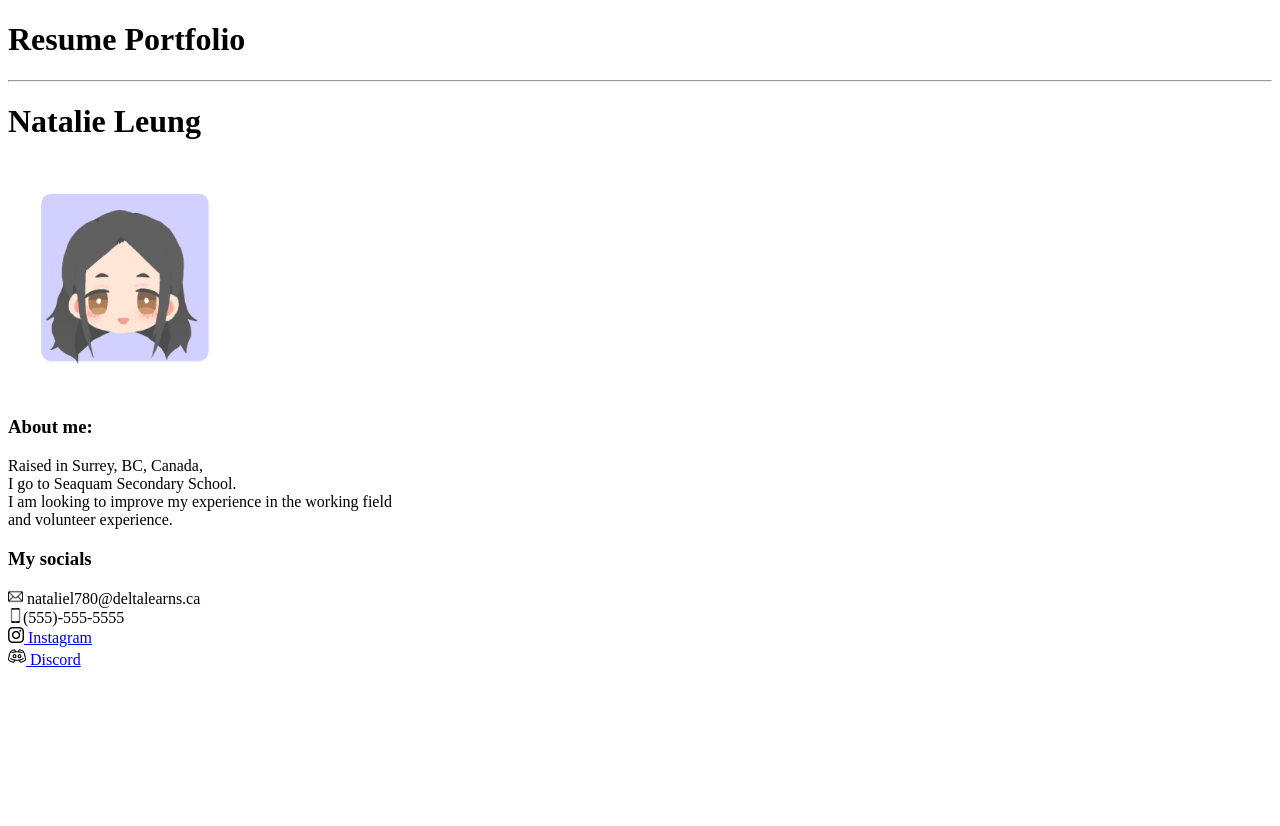
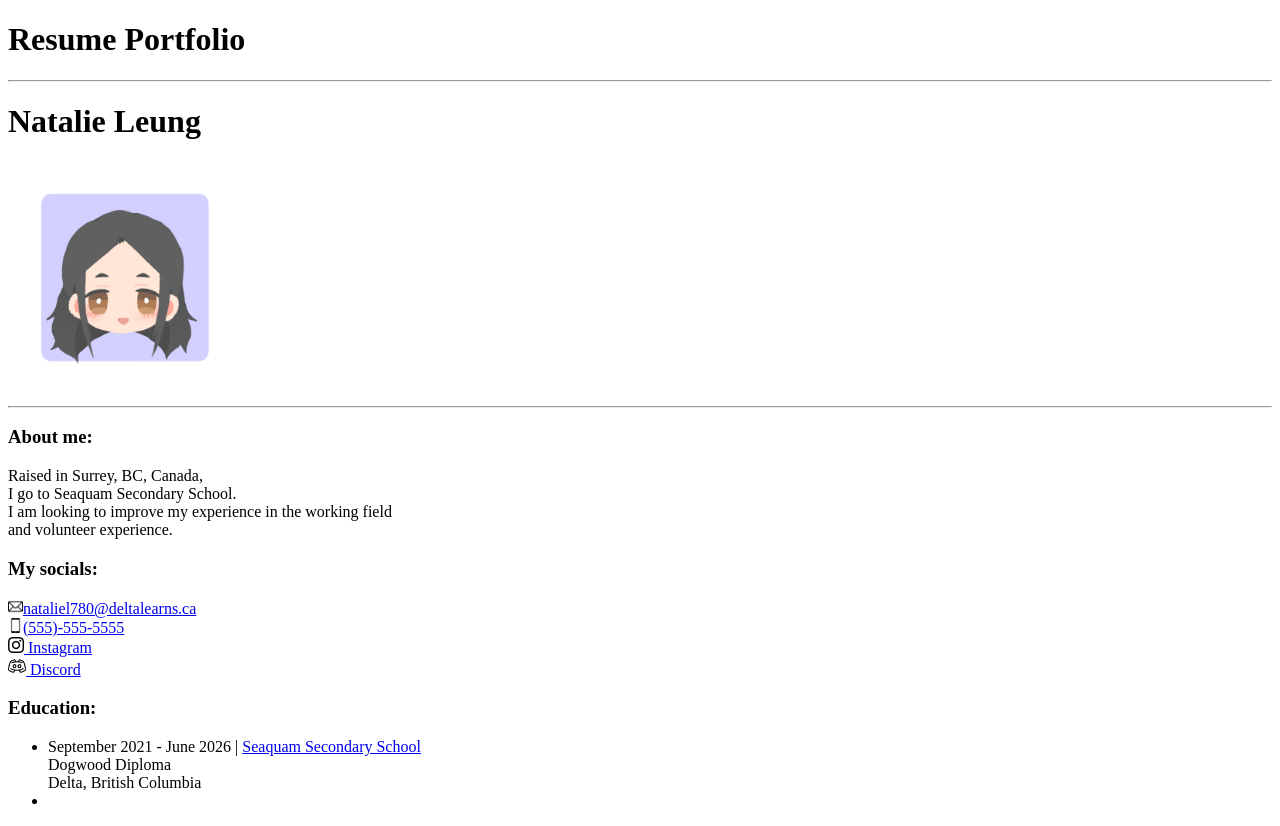
Before and after one commit to NatatalieL/resume, a plain HTML site: page index.html in a window 1280 px wide. Before the commit the page ends 800 px from the top, so only its background shows below. Drawn offline with Linux system fonts and the light colour scheme.

Commit message:
Add resume content

```diff
--- a/index.html
+++ b/index.html
@@ -6,24 +6,27 @@
     </head>
 
     <body>
-        <div id="header">
+        <header id="header">
             <h1>Resume Portfolio</h1>
+        </header>
+        <hr>
+        <div id="me">
+            <h1 id="name">Natalie Leung</h1>
+            <a href="https://picrew.me/en/image_maker/54755/complete?cd=LIRlLjU2JK">
+                <img src="Avatar.png" alt="black haired girl" width="232" height="232">
+            </a>
         </div>
+        <hr>
         <main>
-            <hr>
-            <h1 id="name">Natalie Leung</h1>
-            <div id="picrew">
-                <a href="https://picrew.me/en/image_maker/54755/complete?cd=LIRlLjU2JK">
-                    <img src="Avatar.png" alt="black haired girl" width="232" height="232">
-                </a>
+            <div id="about-me">
+                <h3>About me:</h3>
+                <p>Raised in Surrey, BC, Canada,<br/> I go to Seaquam Secondary School.<br/> I am looking to improve my experience in the working field <br/>and volunteer experience.</p>
             </div>
-            <h3 id="about-me">About me:</h3>
-            <p>Raised in Surrey, BC, Canada,<br/> I go to Seaquam Secondary School.<br/> I am looking to improve my experience in the working field <br/>and volunteer experience.</p>
             <div id="socials">
-                <h3>My socials</h3>
-                <img src="image_2024-04-20_213002456.png" alt="email" height="15"> nataliel780@deltalearns.ca
+                <h3>My socials:</h3>
+                <a href="mailto:nataliel780@deltalearns.ca"><img src="image_2024-04-20_213002456.png" alt="email" height="15">nataliel780@deltalearns.ca</a>
                 <br/>
-                <img src="phone.png" alt="phone" height="15">(555)-555-5555
+                <a href="tel:555-555-5555"><img src="phone.png" alt="phone" height="15">(555)-555-5555</a>
                 <br/>
                 <a href="https://www.instagram.com/n_l_827/">
                     <img src="1384031.png" alt="Instagram logo" height="16">
@@ -36,6 +39,14 @@
                     Discord
                 </a>
             </div>
+            <div id="Education">
+                <h3>Education:</h3>
+                <ul><li>September 2021 - June 2026 | <a href="https://se.deltasd.bc.ca">Seaquam Secondary School</a>
+                    <br />Dogwood Diploma
+                    <br />Delta, British Columbia</li>
+                    <li></li>
+                </ul>
+            </div>
         </main>
     </body>
 </html>
```
